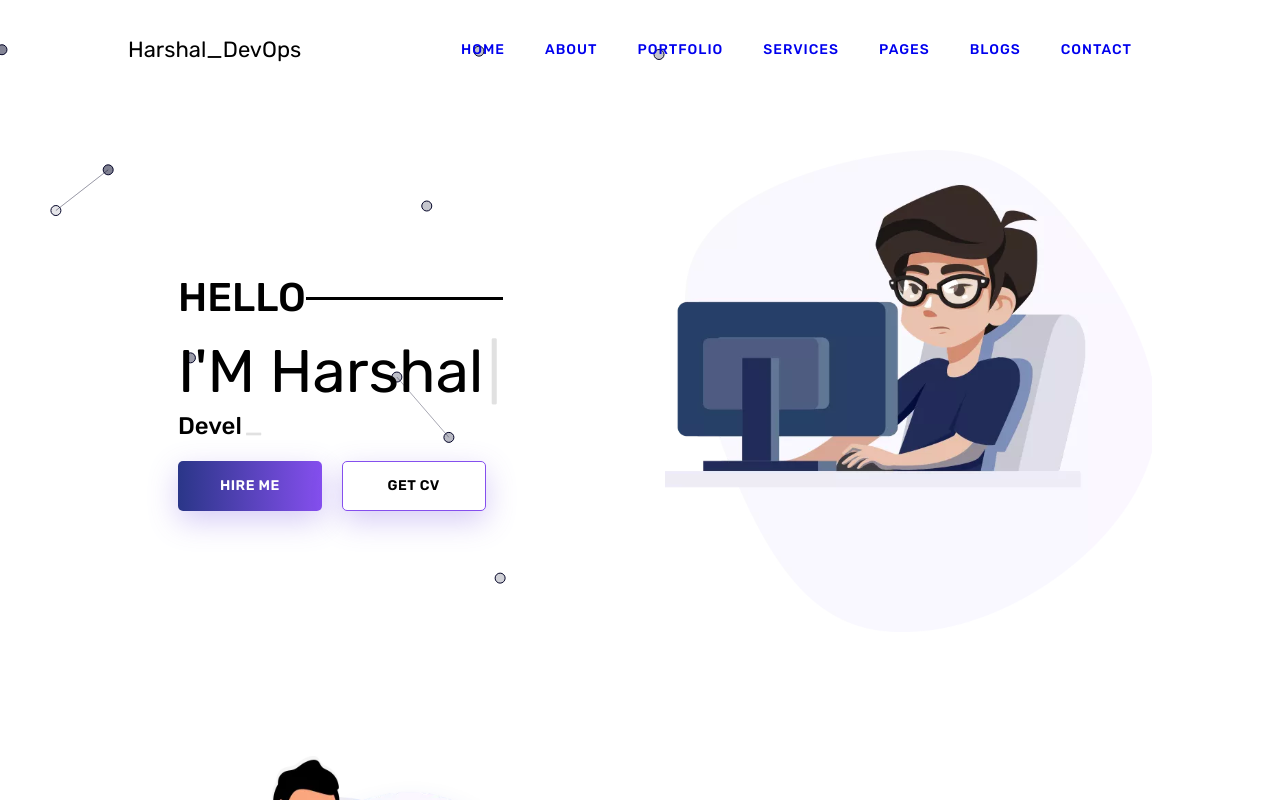
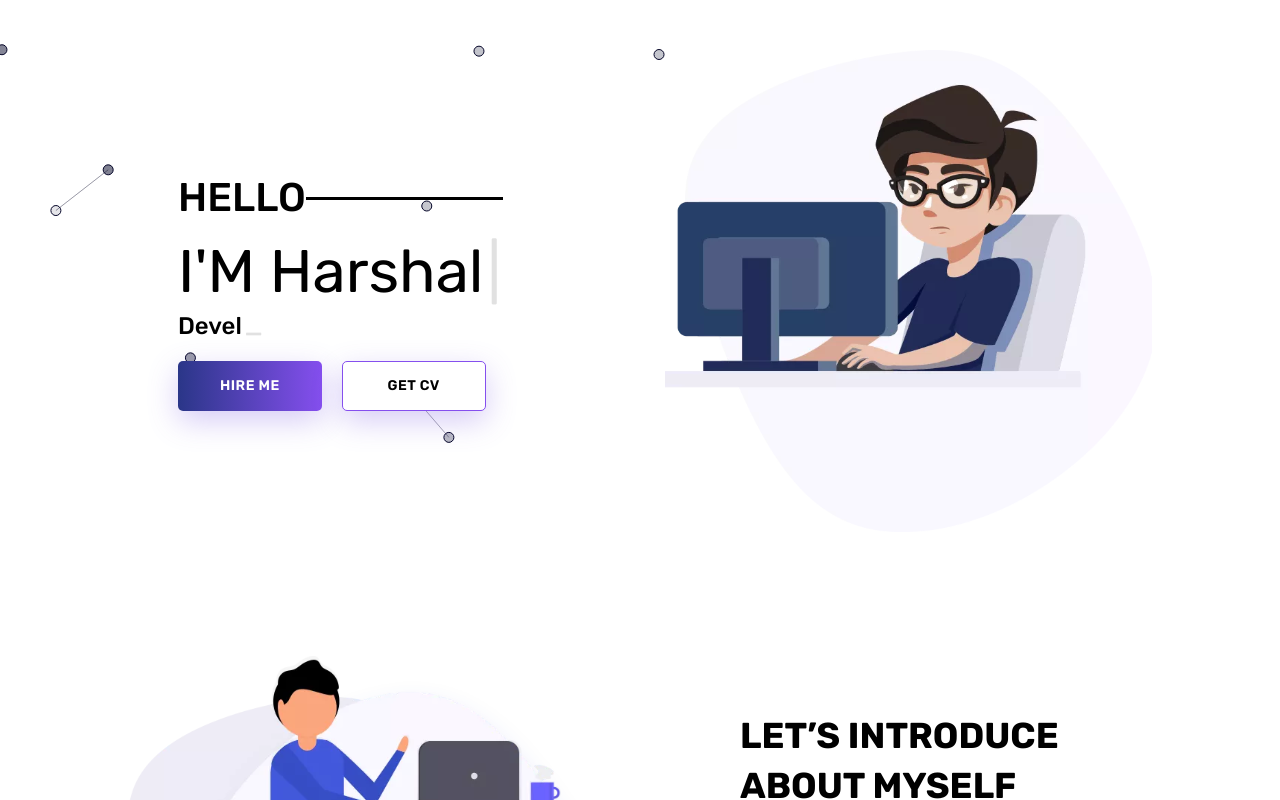
Before and after one commit to harshalchikhale13/DevOps-portfolio, a React (Create React App) app: page / in a window 1280 px wide. Shown: the top 800 px of the page. Built offline with nearby package versions, Linux system fonts and the light colour scheme.

Commit message:
Update LandingPage.jsx

```diff
--- a/src/comonents/LandingPage.jsx
+++ b/src/comonents/LandingPage.jsx
@@ -32,7 +32,7 @@ const LandingPage = () => {
     <>
       {/* Header Section */}
       <header className="header">
-        <div className="content navbar">
+{/*         <div className="content navbar">
           <div className="logo">
             <h1>Harshal_DevOps</h1>
           </div>
@@ -47,7 +47,7 @@ const LandingPage = () => {
               <li><a href="#contact">Contact</a></li>
             </ul>
           </nav>
-        </div>
+        </div> */}
       </header>
 
       {/* Hero Section */}
```
